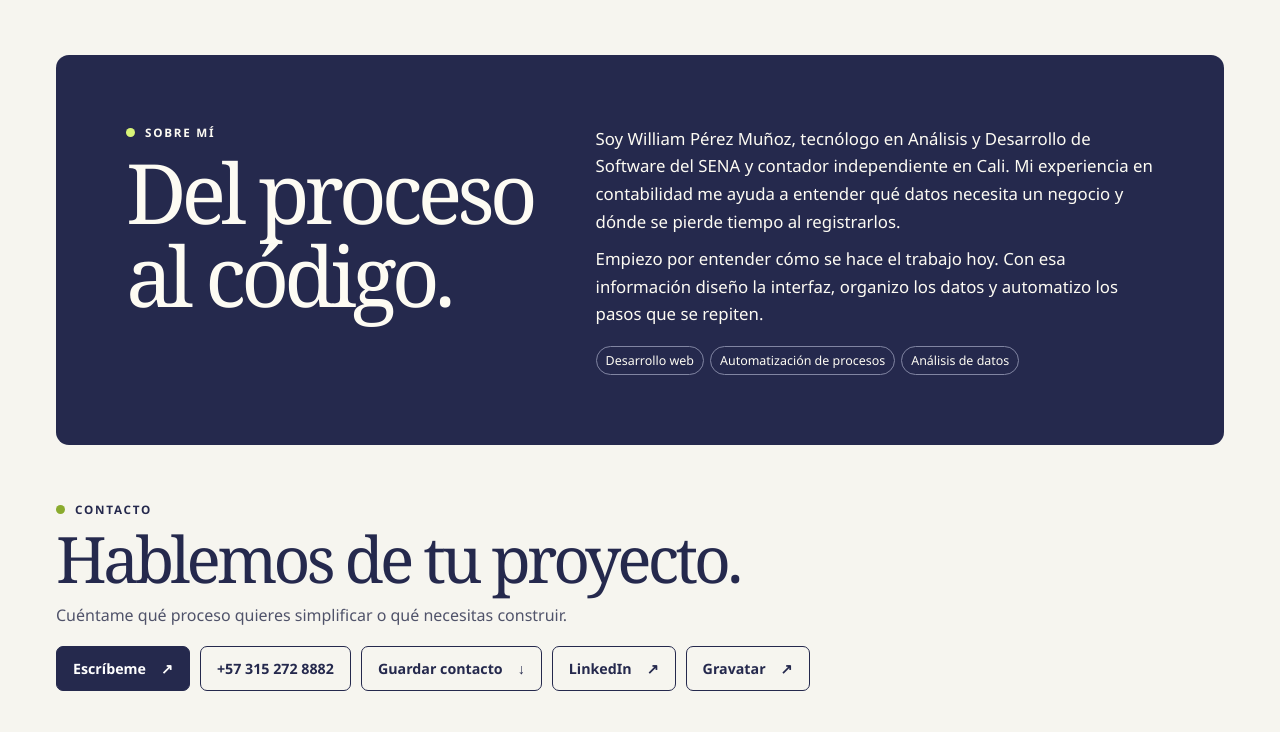
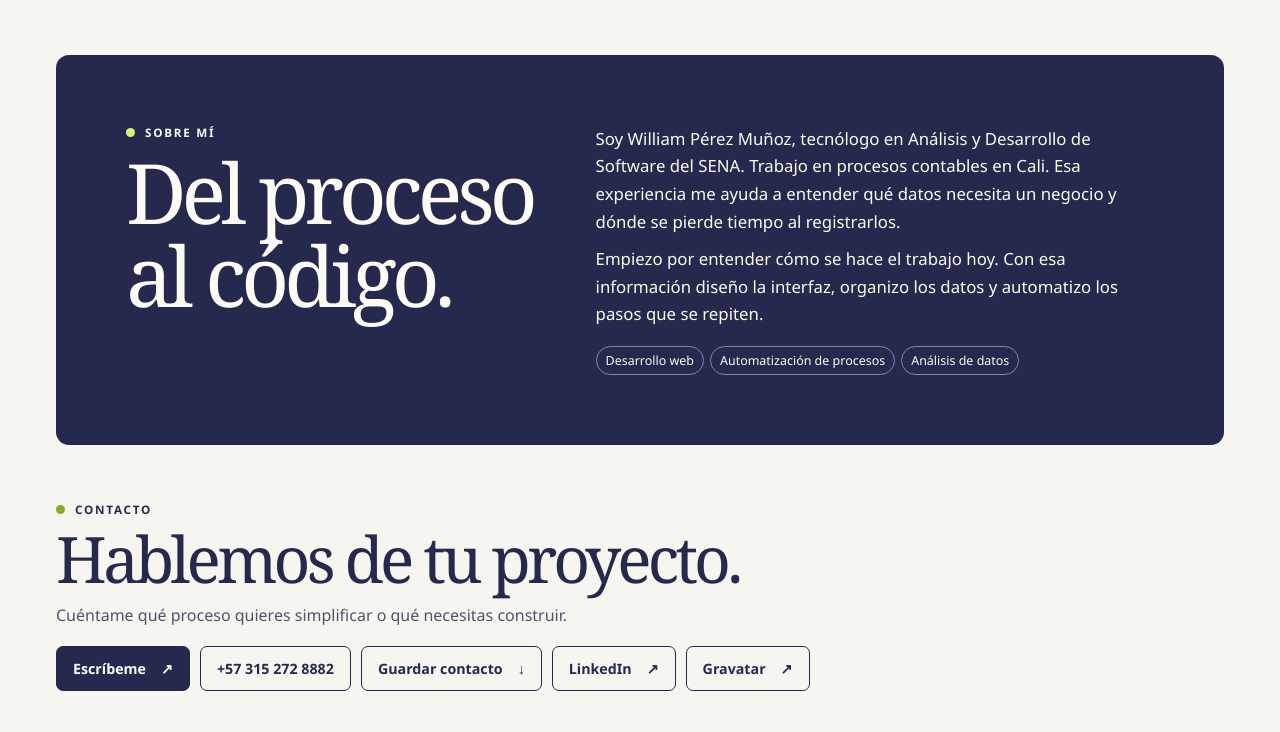
Before and after one commit to williamppmm/portafolio, a plain HTML site: page index.html in a window 1280 px wide. Shown: the part 2020-2752 px from the top of the page. Drawn offline with Linux system fonts and the light colour scheme.

Commit message:
Aclara la experiencia en procesos contables

```diff
--- a/index.html
+++ b/index.html
@@ -3,7 +3,7 @@
 <head>
   <meta charset="utf-8">
   <meta name="viewport" content="width=device-width, initial-scale=1">
-  <meta name="description" content="Portafolio de William Pérez Muñoz, tecnólogo ADSO y contador independiente en Cali. Desarrollo web, automatización y análisis de datos.">
+  <meta name="description" content="Portafolio de William Pérez Muñoz, tecnólogo ADSO en Cali con experiencia en procesos contables. Desarrollo web, automatización y análisis de datos.">
   <meta name="theme-color" content="#f6f5ef">
   <title>William Pérez Muñoz · Portafolio</title>
   <link rel="icon" href="assets/wp.png" type="image/png">
@@ -91,7 +91,7 @@
     <section class="about" id="perfil" aria-labelledby="perfil-titulo">
       <div><p class="eyebrow"><i aria-hidden="true"></i> Sobre mí</p><h2 id="perfil-titulo">Del proceso<br>al código.</h2></div>
       <div class="about-content">
-        <p>Soy William Pérez Muñoz, tecnólogo en Análisis y Desarrollo de Software del SENA y contador independiente en Cali. Mi experiencia en contabilidad me ayuda a entender qué datos necesita un negocio y dónde se pierde tiempo al registrarlos.</p>
+        <p>Soy William Pérez Muñoz, tecnólogo en Análisis y Desarrollo de Software del SENA. Trabajo en procesos contables en Cali. Esa experiencia me ayuda a entender qué datos necesita un negocio y dónde se pierde tiempo al registrarlos.</p>
         <p>Empiezo por entender cómo se hace el trabajo hoy. Con esa información diseño la interfaz, organizo los datos y automatizo los pasos que se repiten.</p>
         <ul class="focus-list"><li>Desarrollo web</li><li>Automatización de procesos</li><li>Análisis de datos</li></ul>
       </div>
```
